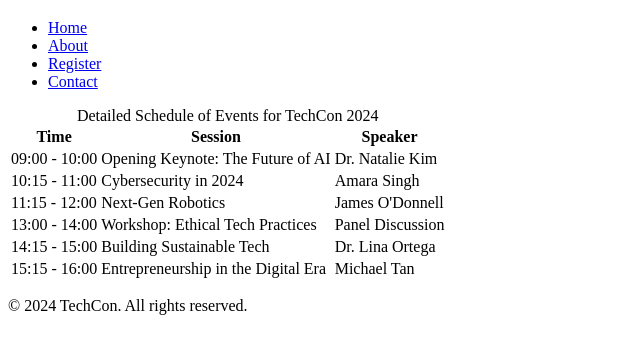
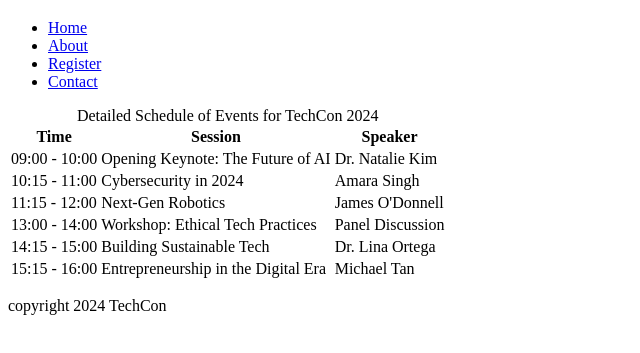
Before and after one commit to Hissan-hub/TechCon_HTML, a plain HTML site: page techcon_website/schedule.html in a window 1280 px wide. Shown: the part 61-414 px from the top of the page, without its empty margins (0-640 px from the left). Drawn offline with Linux system fonts and the light colour scheme.

Commit message:
Fix footer to match site-wide footer style

```diff
--- a/techcon_website/schedule.html
+++ b/techcon_website/schedule.html
@@ -65,7 +65,7 @@
     </main>
 
     <footer>
-        <p>&copy; 2024 TechCon. All rights reserved.</p>
+        <p>copyright 2024 TechCon</p>
     </footer>
 
 </body>
```
